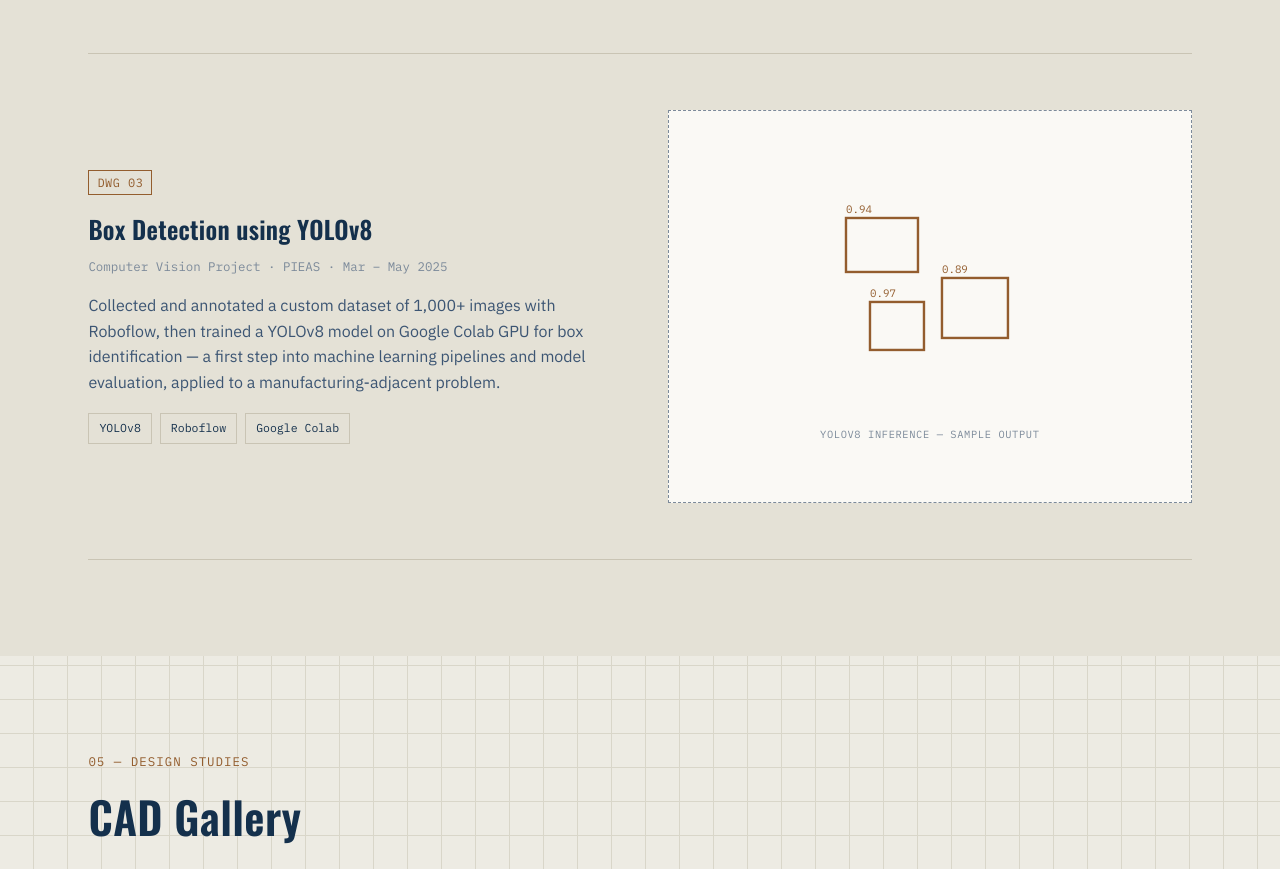
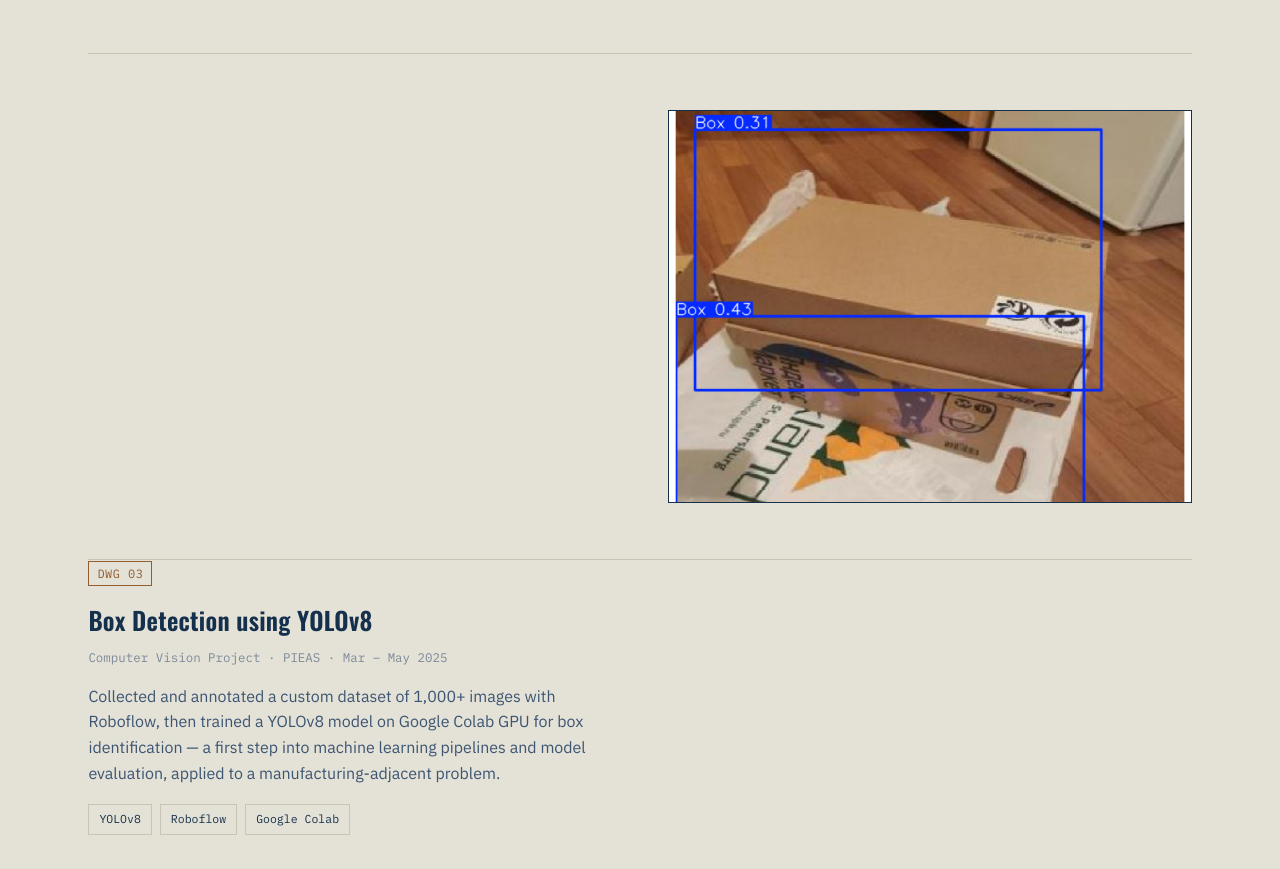
Before and after one commit to musmanali40786-dotcom/Muhammad-Usman, a plain HTML site: page index.html in a window 1280 px wide. Shown: the part 4060-4929 px from the top of the page. Drawn offline with nearby package versions, Linux system fonts and the light colour scheme.

Commit message:
Update index.html

```diff
--- a/index.html
+++ b/index.html
@@ -230,18 +230,13 @@
 
         <!-- Project 03: Box Detection YOLOv8 -->
         <article class="project project-flip">
-          <div class="project-visual">
-            <div class="blueprint-placeholder">
-              <svg viewBox="0 0 200 200" class="bp-svg bp-svg-detect" aria-hidden="true">
-                <rect x="30" y="40" width="60" height="45"/>
-                <rect x="110" y="90" width="55" height="50"/>
-                <rect x="50" y="110" width="45" height="40"/>
-                <text x="30" y="36" class="bp-tag">0.94</text>
-                <text x="110" y="86" class="bp-tag">0.89</text>
-                <text x="50" y="106" class="bp-tag">0.97</text>
-              </svg>
-              <span class="bp-caption">YOLOv8 INFERENCE &mdash; SAMPLE OUTPUT</span>
-            </div>
+         <div class="project-visual">
+  <img
+    src="assets/images/download.png"
+    alt="Box Detection Using AI"
+    loading="lazy"
+  >
+</div>
           </div>
           <div class="project-info">
             <span class="dwg-no">DWG&nbsp;03</span>
```
